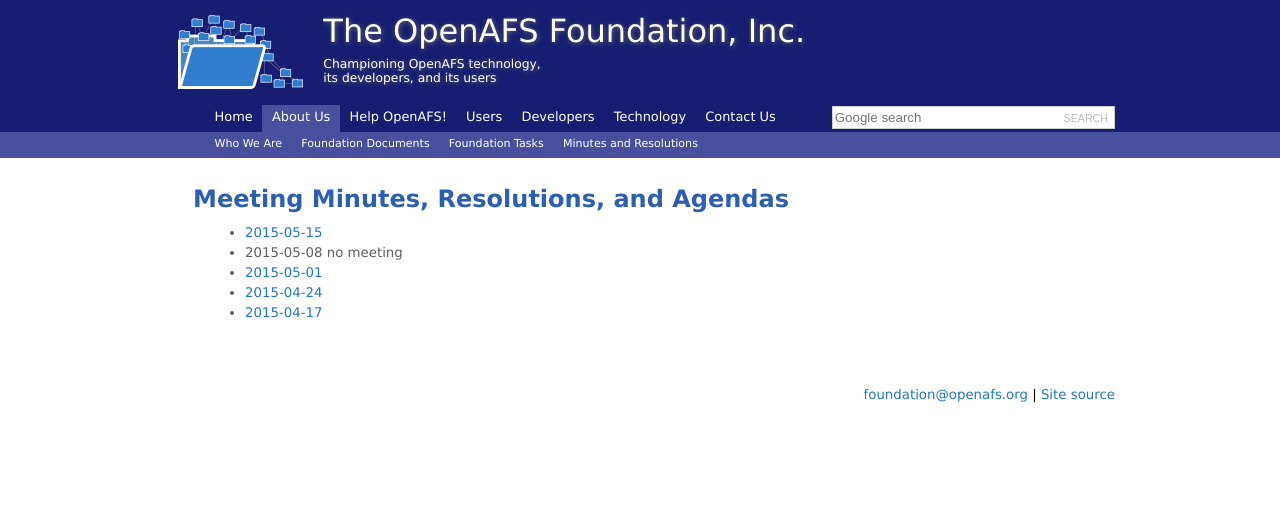
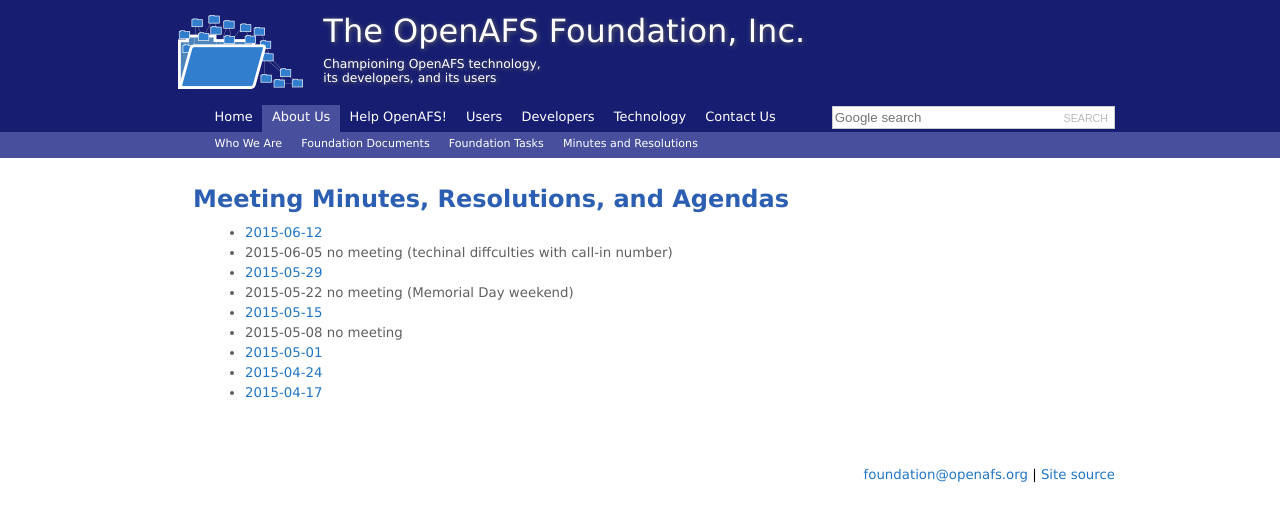
Before and after one commit to openafsfoundation/openafsfoundation.org, a Jekyll site: the page built from about/minutes/index.md, in a window 1280 px wide. Shown: the top 522 px of the page. Built offline with Jekyll 4.4.1, drawn with Linux system fonts in a browser that asks for light colours.

Commit message:
Update index.md

```diff
--- a/about/minutes/index.md
+++ b/about/minutes/index.md
@@ -5,6 +5,10 @@
 
 ## Meeting Minutes, Resolutions, and Agendas ##
 
+* [2015-06-12]({{site.github.url}}/about/minutes/2015-06-12/)
+* 2015-06-05 no meeting (techinal diffculties with call-in number)
+* [2015-05-29]({{site.github.url}}/about/minutes/2015-05-29/)
+* 2015-05-22 no meeting (Memorial Day weekend)
 * [2015-05-15]({{site.github.url}}/about/minutes/2015-05-15/)
 * 2015-05-08 no meeting
 * [2015-05-01]({{site.github.url}}/about/minutes/2015-05-01/)
```
